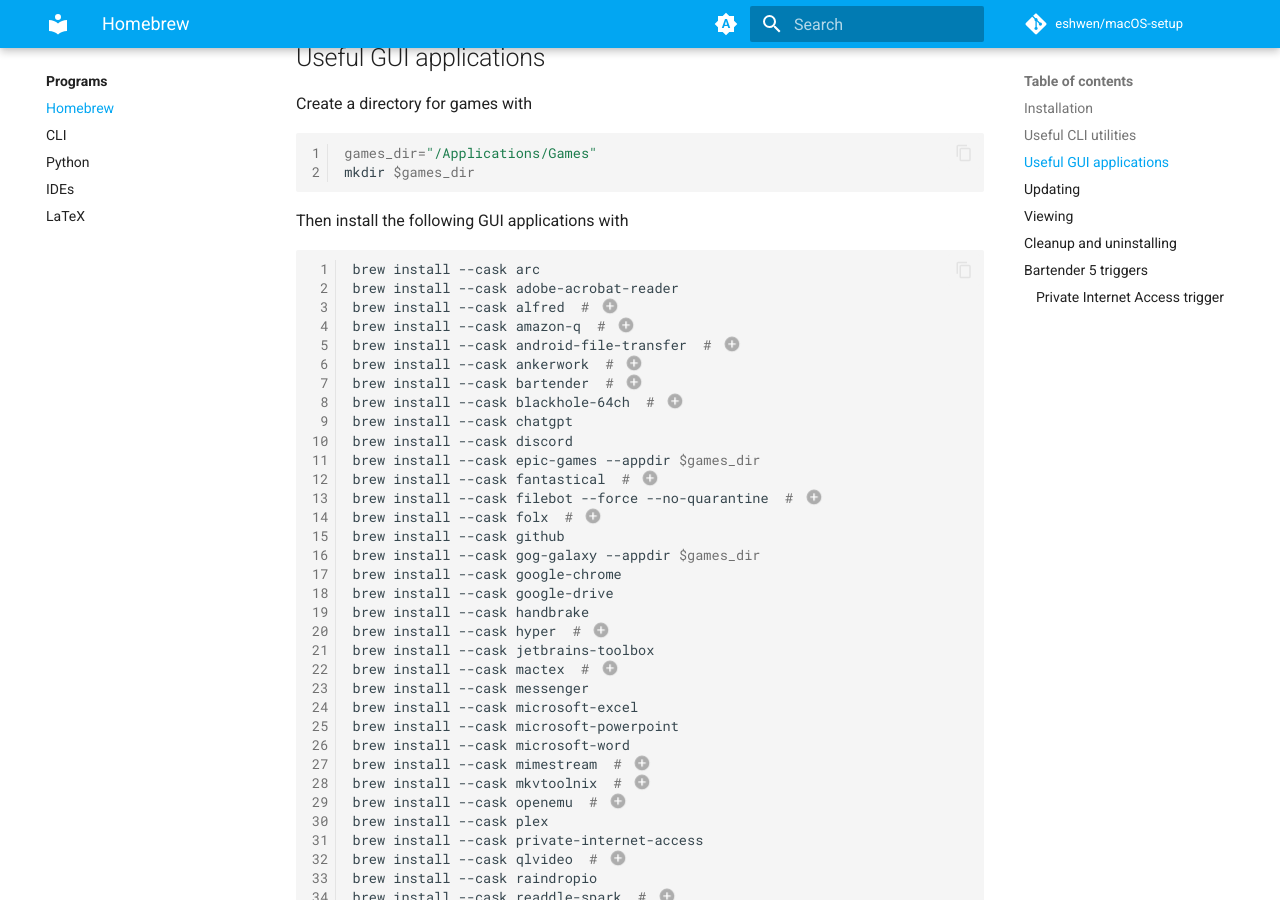
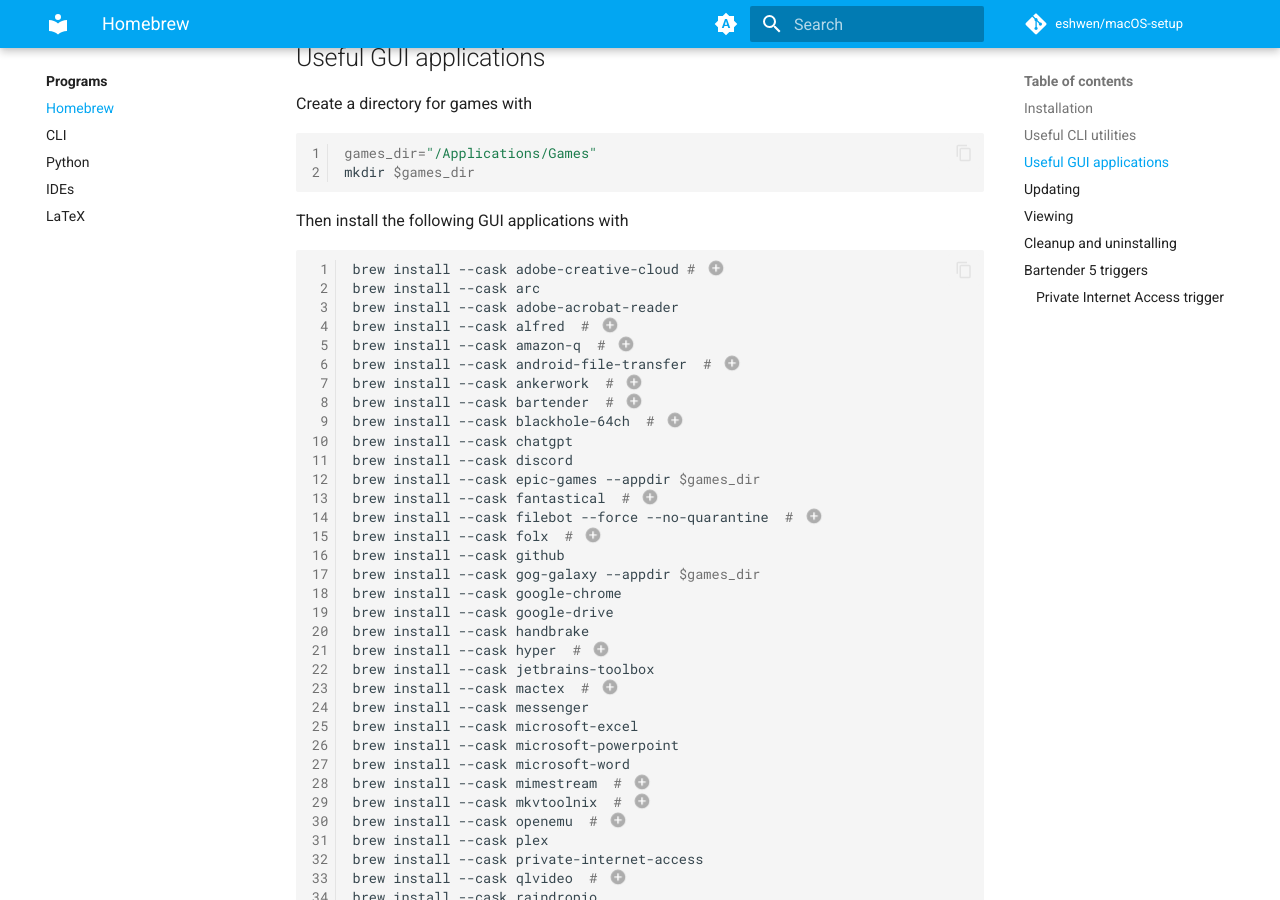
Before and after one commit to eshwen/macOS-setup, an MkDocs documentation site: the page built from docs/programs/homebrew.md, in a window 1280 px wide and 900 px high, scrolled down 790 px. Built offline with MkDocs 1.6.1 and Material for MkDocs 9.7.7, drawn with Linux system fonts in a browser that asks for light colours; comment, search, counter and statistics services are not loaded; the version menu is left out.

Commit message:
Update homebrew.md with Adobe Creative Cloud info
Added note about Adobe Creative Cloud manager for Lightroom.

````diff
--- a/docs/programs/homebrew.md
+++ b/docs/programs/homebrew.md
@@ -50,6 +50,7 @@
 Then install the following GUI applications with
 
 ```sh
+brew install --cask adobe-creative-cloud # (20)
 brew install --cask arc
 brew install --cask adobe-acrobat-reader
 brew install --cask alfred  # (1)
@@ -114,6 +115,7 @@
 17. For sideloading more VR content onto Oculus Quest.
 18. Unlock higher brightness range on the display. Requires a licence.
 19. For remote access to other devices, e.g., a NAS.
+20. Manager for Lightroom and other Adobe products.
 
 Typically, the `--cask` option is used when you want to install GUI applications. Certain packages like `handbrake` can operate solely on the command line. So in that case, just doing `brew install handbrake` would install the _formula_ (the CLI-only version), where `brew install --cask handbrake` will install the GUI application that sits in my `Applications` folder.
 
````
